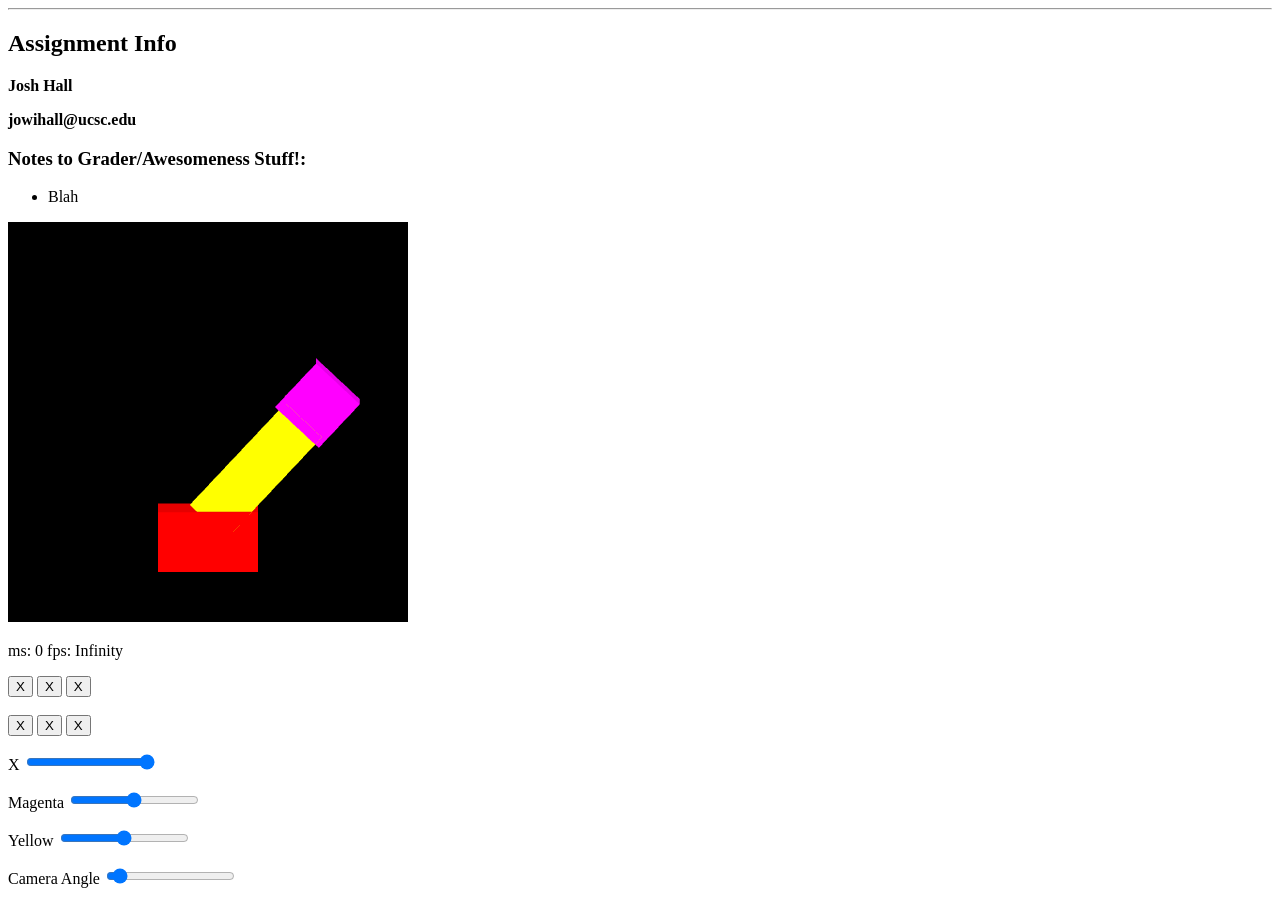
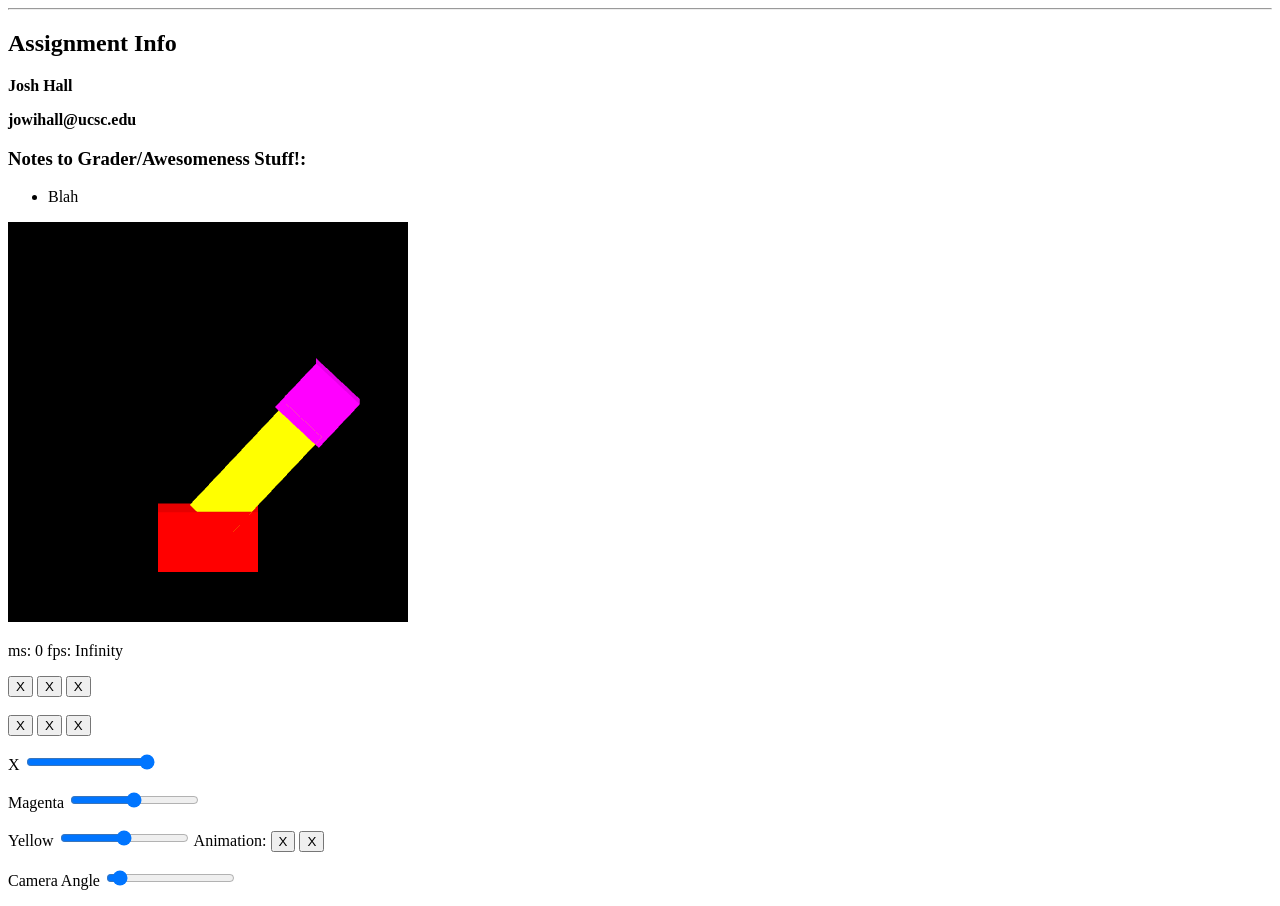
Before and after one commit to jjoshall/CSE-160-ASG-2, a plain HTML site: page index.html in a window 1280 px wide. Drawn offline with Linux system fonts and the light colour scheme.

Commit message:
adding buttons

```diff
--- a/index.html
+++ b/index.html
@@ -36,6 +36,9 @@
     Magenta <input type="range" min="-45" max="45" value="0" class="slider" id="magentaSlide">
     <p>
     Yellow <input type="range" min="-45" max="45" value="0" class="slider" id="yellowSlide">
+    Animation:
+    <button type="button" id="animationButton">X</button>
+    <button type="button" id="pointButton">X</button>
 
     <p>
     Camera Angle <input type="range" min="0" max="90" value="5" class="slider" id="angleSlide">
```
